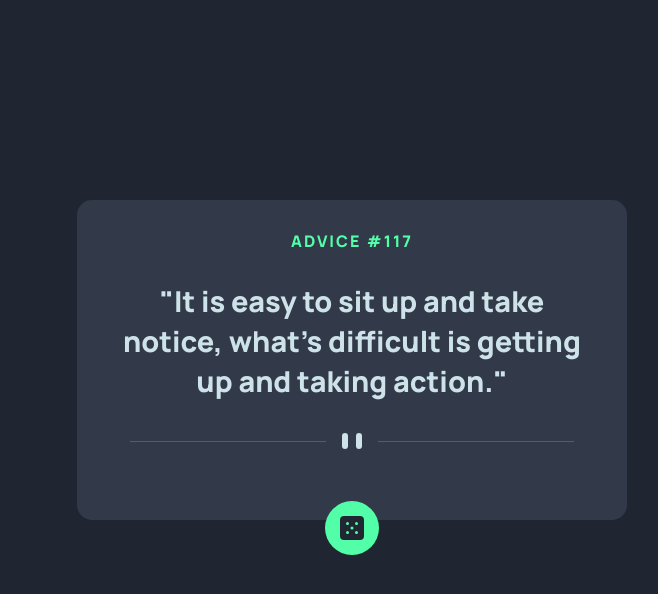
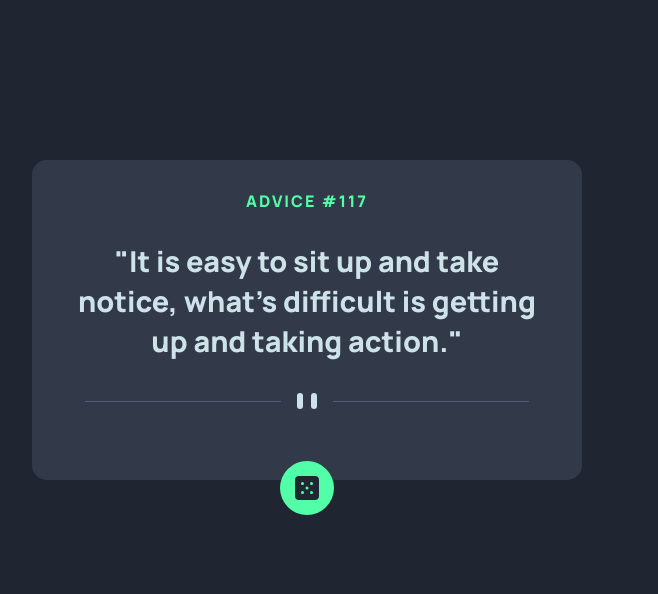
Before and after one commit to nico-dev-it/advice-generator, a React (Create React App) app: page / in a window 1280 px wide. Shown: the top 594 px of the page, without its empty margins (333-991 px from the left). Built offline with nearby package versions, Linux system fonts and the light colour scheme.

Commit message:
updated styling of the card

```diff
--- a/src/components/advice.js
+++ b/src/components/advice.js
@@ -7,15 +7,16 @@ const StyledCard = styled.div`
     width: 550px;
     height: 320px;
     background-color: #323A49FF;
-    position: absolute;
-    top: 50%;
-    left: 50%;
-    margin: -200px 0 0 -230px;
+    position: relative;
+    top: 20%;
     border-radius: 15px;
     display: flex;
     flex-direction: column;
+    justify-content: space-evenly;
     align-items: center;
-    justify-content: space-evenly;
+    @media (max-width: 560px) {
+    width: 370px;
+  }
     `
 const AdviceIdBlock = styled.div`
     color: #52FFA8FF;
--- a/src/index.css
+++ b/src/index.css
@@ -1,3 +1,8 @@
 body {
   margin: 0;
+  display: flex;
+  align-items: center;
+  height: 100vh;
+  justify-content: center;
+  background-color: #1F2632FF;
 }
```
